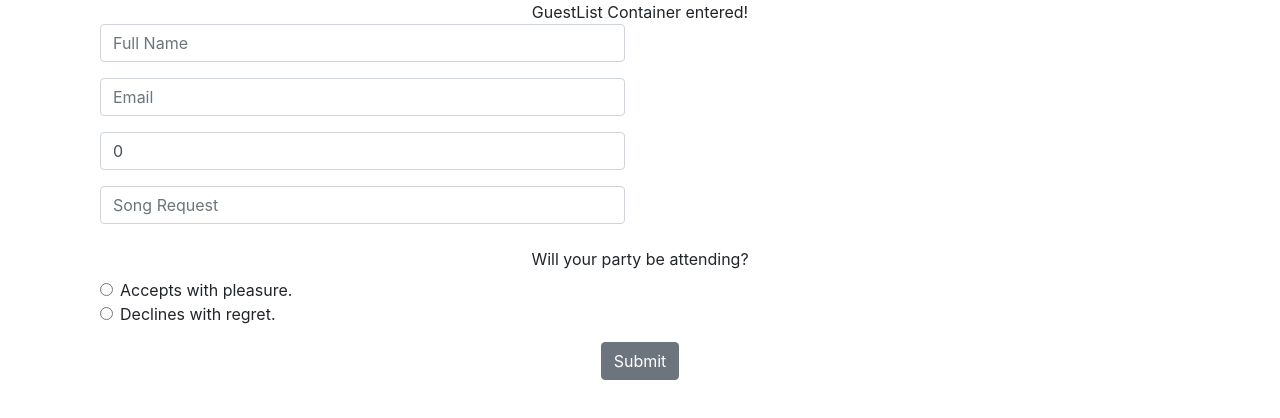
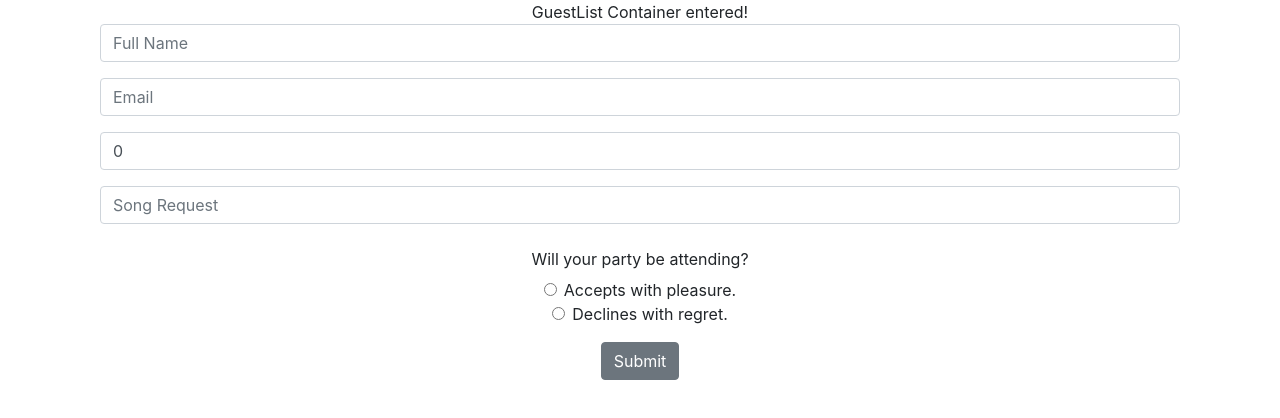
Before and after one commit to torianne02/crawford-wedding-frontend, a React (Create React App) app: page / in a window 1280 px wide. Shown: the top 418 px of the page. Built offline with nearby package versions, Linux system fonts and the light colour scheme.

Commit message:
removes column size removes css selector for radio buttons

```diff
--- a/src/components/rsvps/RsvpForm.js
+++ b/src/components/rsvps/RsvpForm.js
@@ -6,7 +6,7 @@ const RsvpForm = props => {
   return (
     <Container className="RSVP">
       <Form onSubmit={event => this.handleSubmit(event)}>
-          <Col md={6}>
+          <Col>
             <FormGroup>
               <Label for="name" hidden>Name</Label>
               <Input type="text"
@@ -16,7 +16,7 @@ const RsvpForm = props => {
                 value={ props.nameValue } />
             </FormGroup>
           </Col>
-          <Col md={6}>
+          <Col>
             <FormGroup>
               <Label for="email" hidden>Email</Label>
               <Input type="email"
@@ -26,7 +26,7 @@ const RsvpForm = props => {
                 value={ props.emailValue } />
             </FormGroup>
           </Col>
-          <Col md={6}>
+          <Col>
             <FormGroup>
               <Label for="attendees" hidden>Number in Party</Label>
               <Input type="number"
@@ -36,7 +36,7 @@ const RsvpForm = props => {
                 value={ props.attendeesValue } />
             </FormGroup>
           </Col>
-          <Col md={6}>
+          <Col>
             <FormGroup>
               <Label for="songRequest" hidden>Song Request</Label>
               <Input type="text"
@@ -48,7 +48,7 @@ const RsvpForm = props => {
           </Col>
         <FormGroup tag="fieldset">
           <legend className="col-form-label col-md-6">Will your party be attending?</legend>
-          <Col md={6}>
+          <Col>
             <FormGroup check>
               <Label check>
                 <Input type="radio"
--- a/src/index.css
+++ b/src/index.css
@@ -12,7 +12,3 @@ code {
   font-family: source-code-pro, Menlo, Monaco, Consolas, "Courier New",
     monospace;
 }
-
-div.col-md-6 {
-  text-align: left;
-}
```
